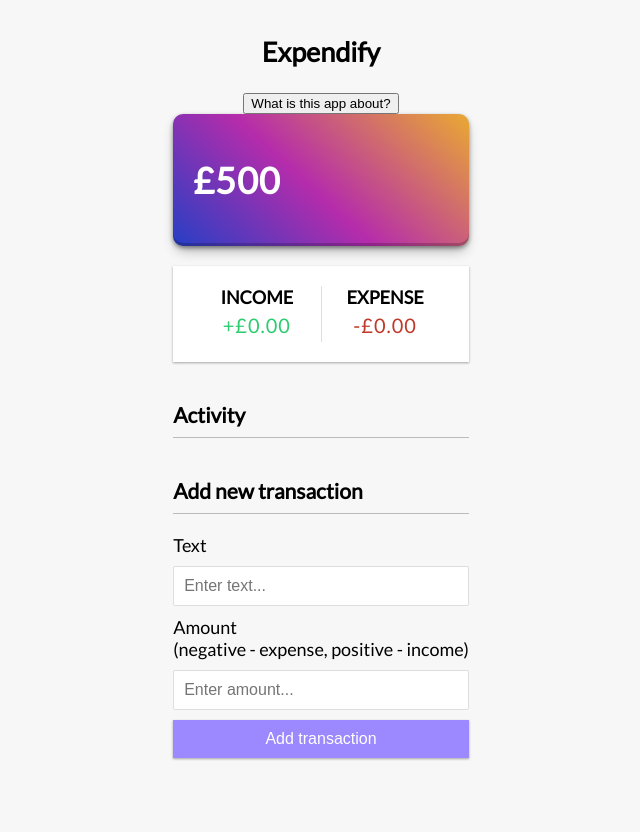
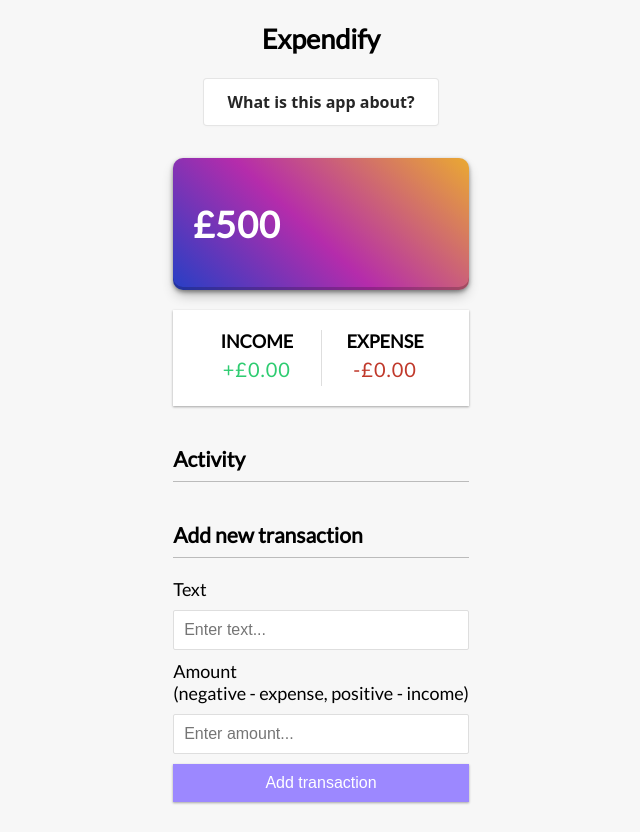
Before and after one commit to jemcap/expendify-app, a React (Vite) app: page / in a window 1280 px wide. Shown: the whole page, without its empty margins (319-959 px from the left). Before the commit the page ends 800 px from the top, so only its background shows below. Built offline with nearby package versions, Linux system fonts and the light colour scheme.

Commit message:
fix: Fixed modal styling

```diff
--- a/src/components/AboutModal.jsx
+++ b/src/components/AboutModal.jsx
@@ -2,7 +2,7 @@
 
 const AboutModal = forwardRef((props, ref) => {
   return (
-    <dialog ref={ref} className="modal" style={{ display: "none" }}>
+    <dialog ref={ref} className="modal">
       <div className="modal-content">
         <h1>What is Expendify</h1>
         <p>
--- a/src/components/Header.jsx
+++ b/src/components/Header.jsx
@@ -18,7 +18,9 @@
   return (
     <header>
       <h2>Expendify</h2>
-      <button onClick={openModal}>What is this app about?</button>
+      <button onClick={openModal} className="about-btn">
+        What is this app about?
+      </button>
       <AboutModal ref={modalRef} onClose={closeModal} />
     </header>
   );
--- a/src/index.css
+++ b/src/index.css
@@ -114,6 +114,55 @@
   cursor: pointer;
 }
 
+.about-btn {
+  align-items: center;
+  background-color: #ffffff;
+  border: 1px solid rgba(0, 0, 0, 0.1);
+  border-radius: 0.25rem;
+  box-shadow: rgba(0, 0, 0, 0.02) 0 1px 3px 0;
+  box-sizing: border-box;
+  color: rgba(0, 0, 0, 0.85);
+  cursor: pointer;
+  display: inline-flex;
+  font-family: system-ui, -apple-system, system-ui, "Helvetica Neue", Helvetica,
+    Arial, sans-serif;
+  font-size: 16px;
+  font-weight: 600;
+  justify-content: center;
+  line-height: 1.25;
+  margin: 0;
+  min-height: 3rem;
+  padding: calc(0.875rem - 1px) calc(1.5rem - 1px);
+  position: relative;
+  text-decoration: none;
+  transition: all 250ms;
+  user-select: none;
+  -webkit-user-select: none;
+  touch-action: manipulation;
+  vertical-align: baseline;
+  width: auto;
+  margin-bottom: 2em;
+}
+
+.about-btn:hover,
+.about-btn:focus {
+  border-color: rgba(0, 0, 0, 0.15);
+  box-shadow: rgba(0, 0, 0, 0.1) 0 4px 12px;
+  color: rgba(0, 0, 0, 0.65);
+}
+
+.about-btn:hover {
+  transform: translateY(-1px);
+}
+
+.about-btn:active {
+  background-color: #f0f0f1;
+  border-color: rgba(0, 0, 0, 0.15);
+  box-shadow: rgba(0, 0, 0, 0.06) 0 2px 4px;
+  color: rgba(0, 0, 0, 0.65);
+  transform: translateY(0);
+}
+
 .money {
   font-size: 20px;
   letter-spacing: 1px;
```
